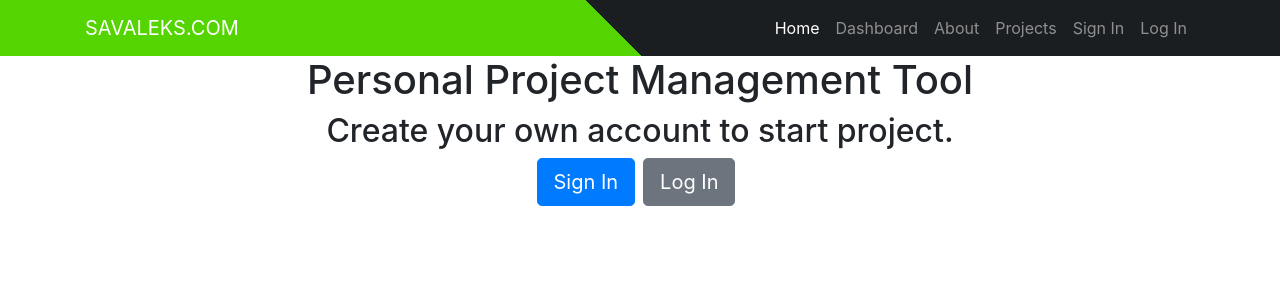
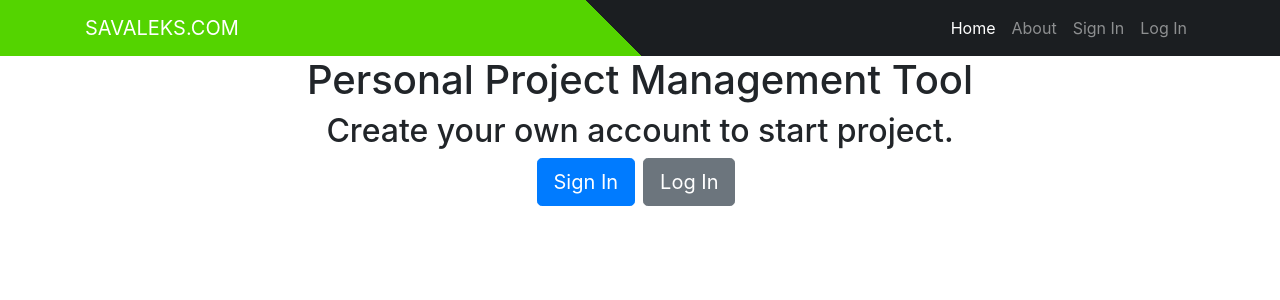
Before and after one commit to savaleks/ReactSpring-demo, a React (Create React App) app in the folder front-end-react/: page / in a window 1280 px wide. Shown: the top 300 px of the page. Built offline with nearby package versions, Linux system fonts and the light colour scheme.

Commit message:
dynamic header

```diff
--- a/front-end-react/src/components/layout/Header.js
+++ b/front-end-react/src/components/layout/Header.js
@@ -1,8 +1,57 @@
 import React, { Component } from 'react';
-import {Link} from "react-router-dom"
+import {Link} from "react-router-dom";
+import PropTypes from "prop-types";
+import {connect} from "react-redux";
+import {logout} from "../../actions/securityAction";
 
-export default class Header extends Component {
+class Header extends Component {
+
+    logout() {
+        this.props.logout();
+        window.location.href = "/";
+    }
+
     render() {
+
+        const {validToken, user} = this.props.security
+
+        const userIsAuthenticated = (
+            <div className="collapse navbar-collapse" id="navbarResponsive">
+            <li className="nav-item">
+                <Link to="/dashboard" className="nav-link">Dashboard</Link>
+            </li>
+            <li className="nav-item">
+                <Link to="/dashboard" className="nav-link">
+                <i className="fas fa-user-circle mr-1"/>{user.firstName}</Link>
+            </li>
+            <li className="nav-item">
+                <Link to="/logout" onClick={this.logout.bind(this)} className="nav-link">Logout</Link>
+            </li>
+            </div>
+        );
+
+        const userIsNotAuthenticated = (
+            <div className="collapse navbar-collapse" id="navbarResponsive">
+            <li className="nav-item">
+                <Link to="/about" className="nav-link">About</Link>
+            </li>
+            <li className="nav-item">
+                <Link to="/register" className="nav-link">Sign In</Link>
+            </li>
+            <li className="nav-item">
+                <Link to="/login" className="nav-link">Log In</Link>
+            </li>
+            </div>
+        )
+
+        let headerLinks;
+
+        if (validToken && user) {
+            headerLinks = userIsAuthenticated;
+        } else {
+            headerLinks = userIsNotAuthenticated;
+        }
+
         return (
             <nav className="navbar navbar-expand-lg navbar-dark mx-background-top-linear">
                 <div className="container">
@@ -21,26 +70,7 @@ export default class Header extends Component {
                         <span className="sr-only">(current)</span>
                         </Link>
                     </li>
-
-                    <li className="nav-item">
-                        <Link to="/dashboard" className="nav-link">Dashboard</Link>
-                    </li>
-
-                    <li className="nav-item">
-                        <Link to="/about" className="nav-link">About</Link>
-                    </li>
-
-                    <li className="nav-item">
-                        <a className="nav-link" href="#">Projects</a>
-                    </li>
-
-                    <li className="nav-item">
-                        <Link to="/register" className="nav-link">Sign In</Link>
-                    </li>
-
-                    <li className="nav-item">
-                    <Link to="/login" className="nav-link">Log In</Link>
-                    </li>
+                    {headerLinks}
                     </ul>
                 </div>
                 </div>
@@ -48,3 +78,14 @@ export default class Header extends Component {
         )
     }
 }
+
+Header.propTypes = {
+    logout: PropTypes.func.isRequired,
+    security: PropTypes.object.isRequired
+};
+
+const mapStateToProps = state => ({
+    security: state.security
+});
+
+export default connect (mapStateToProps, {logout})(Header);
```
